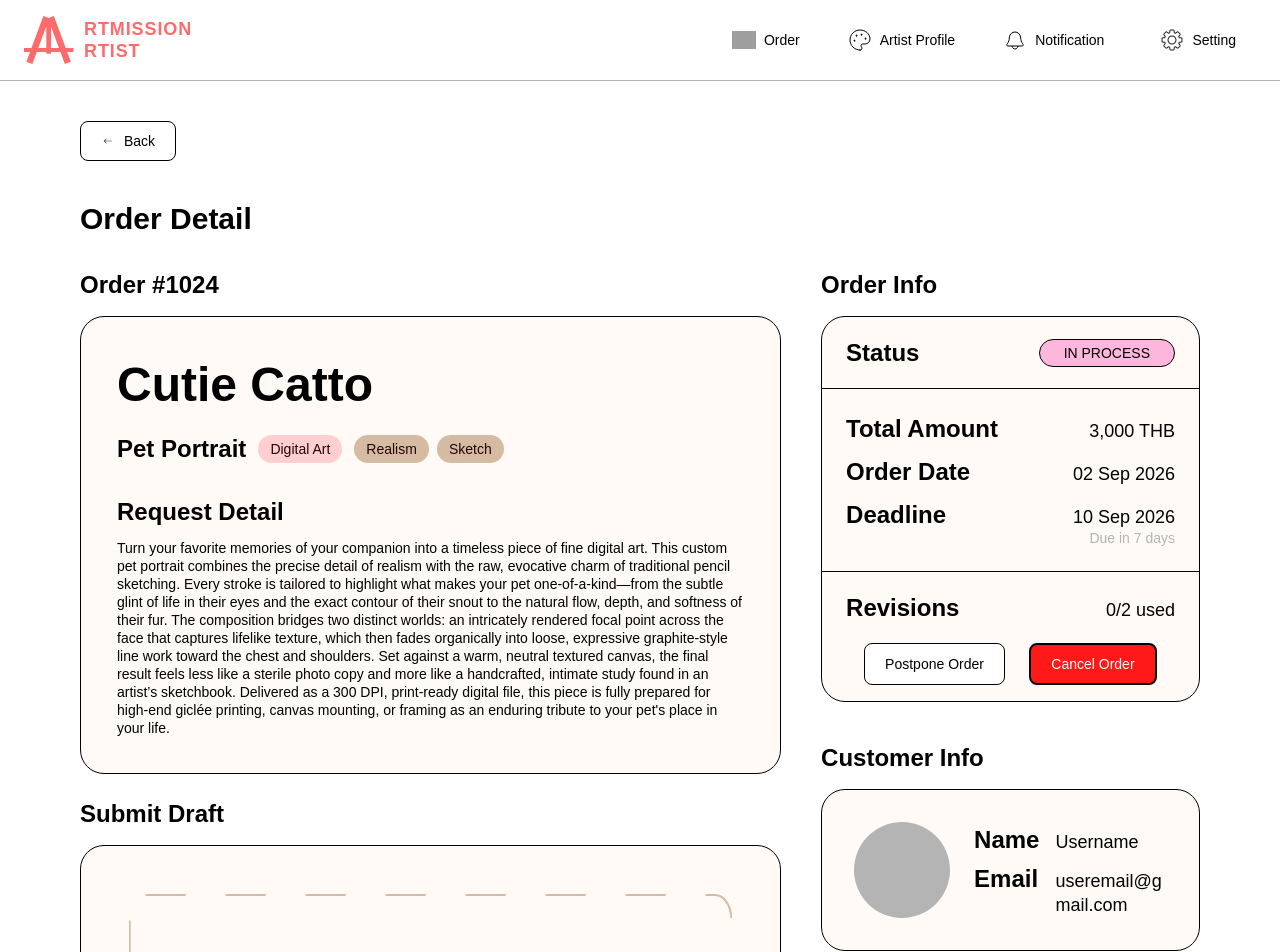
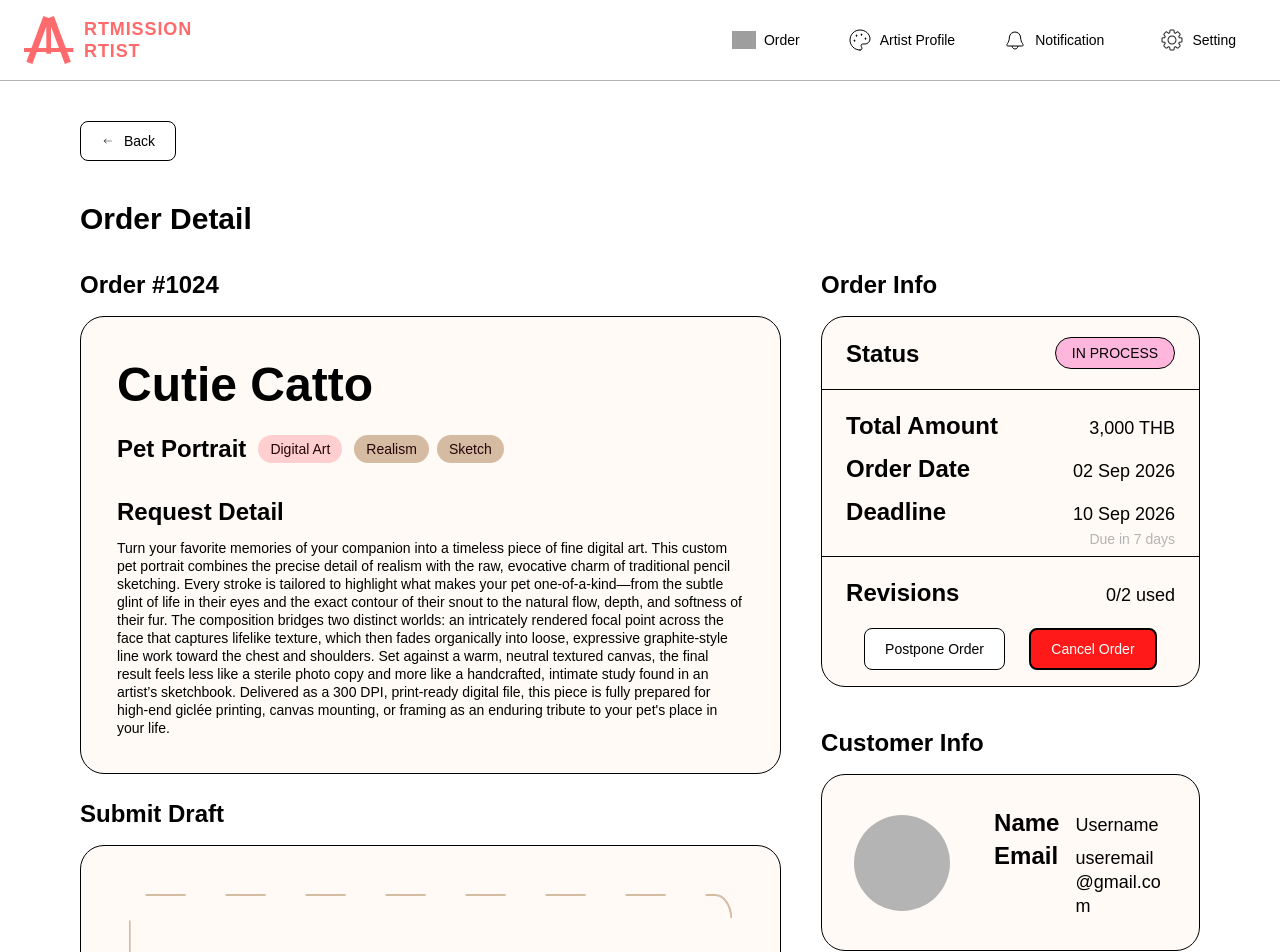
Before and after one commit to AiSiriRak/Artmission, a Next.js app in the folder frontend/: page /orderhistory/1 in a window 1280 px wide. Shown: the top 952 px of the page. Built offline with nearby package versions, Linux system fonts and the light colour scheme; no server answers; grey boxes are pictures that could not be loaded; a web font is replaced by a local one.

Commit message:
fix(frontend): adjust orderInfo padding

```diff
--- a/frontend/src/components/feature/orderdetails/shared/OrderInfo.tsx
+++ b/frontend/src/components/feature/orderdetails/shared/OrderInfo.tsx
@@ -48,11 +48,11 @@ export default function OrderInfo({
       >
         <div className="flex items-center justify-between gap-4 border-b border-primary-500 px-6 py-5">
           <span className="text-h3">Status</span>
-          <span className={`rounded-full border border-primary-500 px-6 py-1 text-caption ${statusColors[status]}`}>
-            {statusLabels[status]}
-          </span>
+          <div className={`${statusColors[status]} flex w-30 p-1.5 border rounded-full justify-center`}>
+            <p className="text-caption text-primary-500">{statusLabels[status]}</p>
+          </div>
         </div>
-        <dl className="space-y-3 px-6 py-6">
+        <dl className="space-y-3 px-6 pt-5 pb-2">
           <div className="flex items-baseline justify-between gap-4">
             <dt className="text-h3">Total Amount</dt>
             <dd className="text-body text-right">{(priceSatang / 100).toLocaleString("en-US")} THB</dd>
@@ -65,7 +65,7 @@ export default function OrderInfo({
             <dt className="text-h3">Deadline</dt>
             <dd className="text-right">
               <p className="text-body">{deadlineDate}</p>
-              {deadlineNote && <p className="text-small text-neutral">{deadlineNote}</p>}
+              {deadlineNote && <p className="mt-1 text-small text-neutral">{deadlineNote}</p>}
             </dd>
           </div>
         </dl>
--- a/frontend/src/components/feature/orderdetails/shared/UserInfo.tsx
+++ b/frontend/src/components/feature/orderdetails/shared/UserInfo.tsx
@@ -16,9 +16,9 @@ export default function UserInfo({ title, name, email }: UserInfoProps) {
         roundsize="rounded-3xl"
         className="max-w-none border border-primary-500 bg-secondary-200 shadow-none"
       >
-        <div className="flex flex-wrap items-center gap-6">
+        <div className="flex flex-wrap items-center gap-11">
           <div aria-hidden="true" className="h-24 w-24 shrink-0 rounded-full bg-neutral" />
-          <dl className="grid min-w-0 flex-1 grid-cols-[auto_minmax(0,1fr)] items-baseline gap-x-4 gap-y-2">
+          <dl className="grid min-w-0 flex-1 grid-cols-[auto_minmax(0,1fr)] items-baseline gap-x-4 gap-y-0.5">
             <dt className="text-h3">Name</dt>
             <dd className="break-words text-body">{name}</dd>
             <dt className="text-h3">Email</dt>
```
